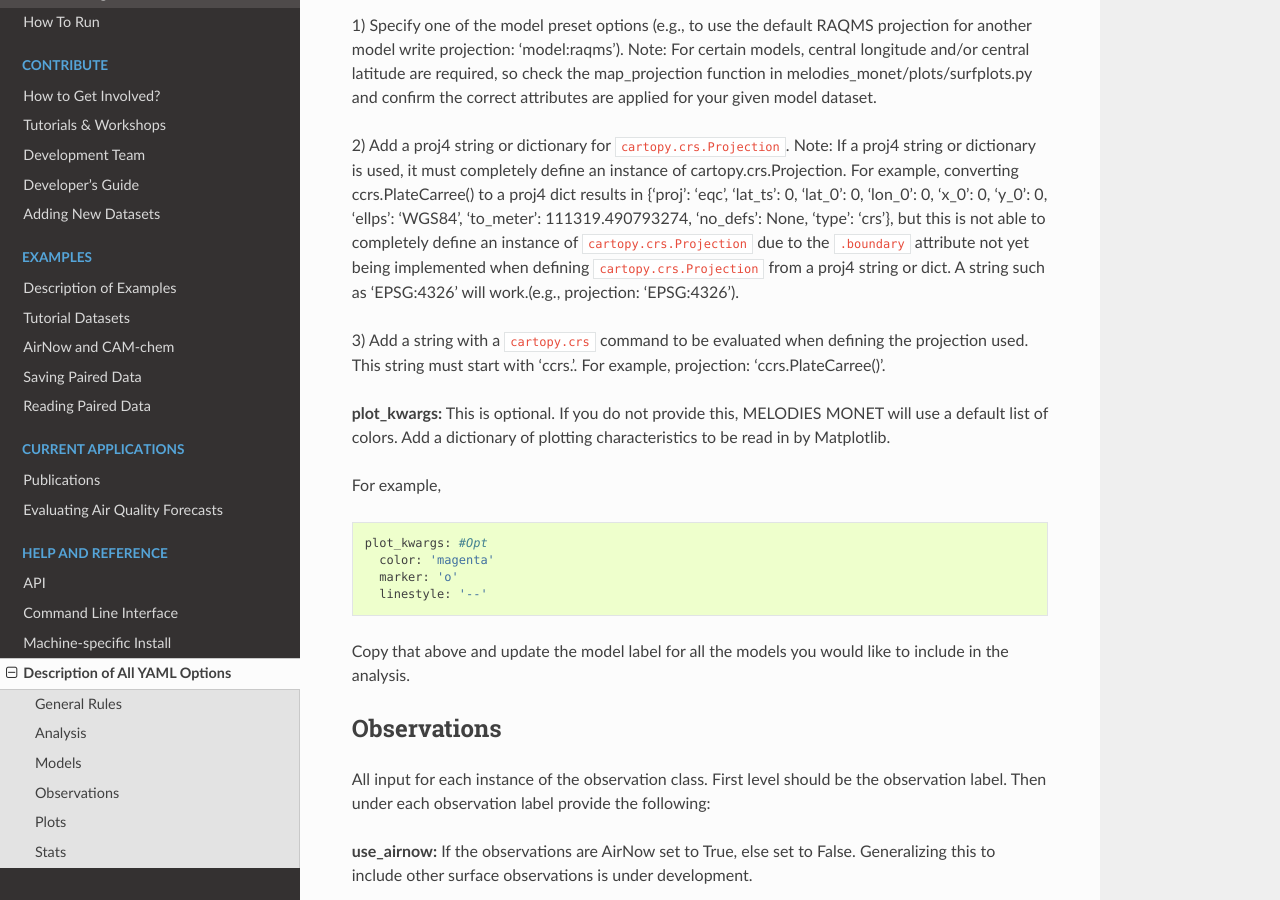
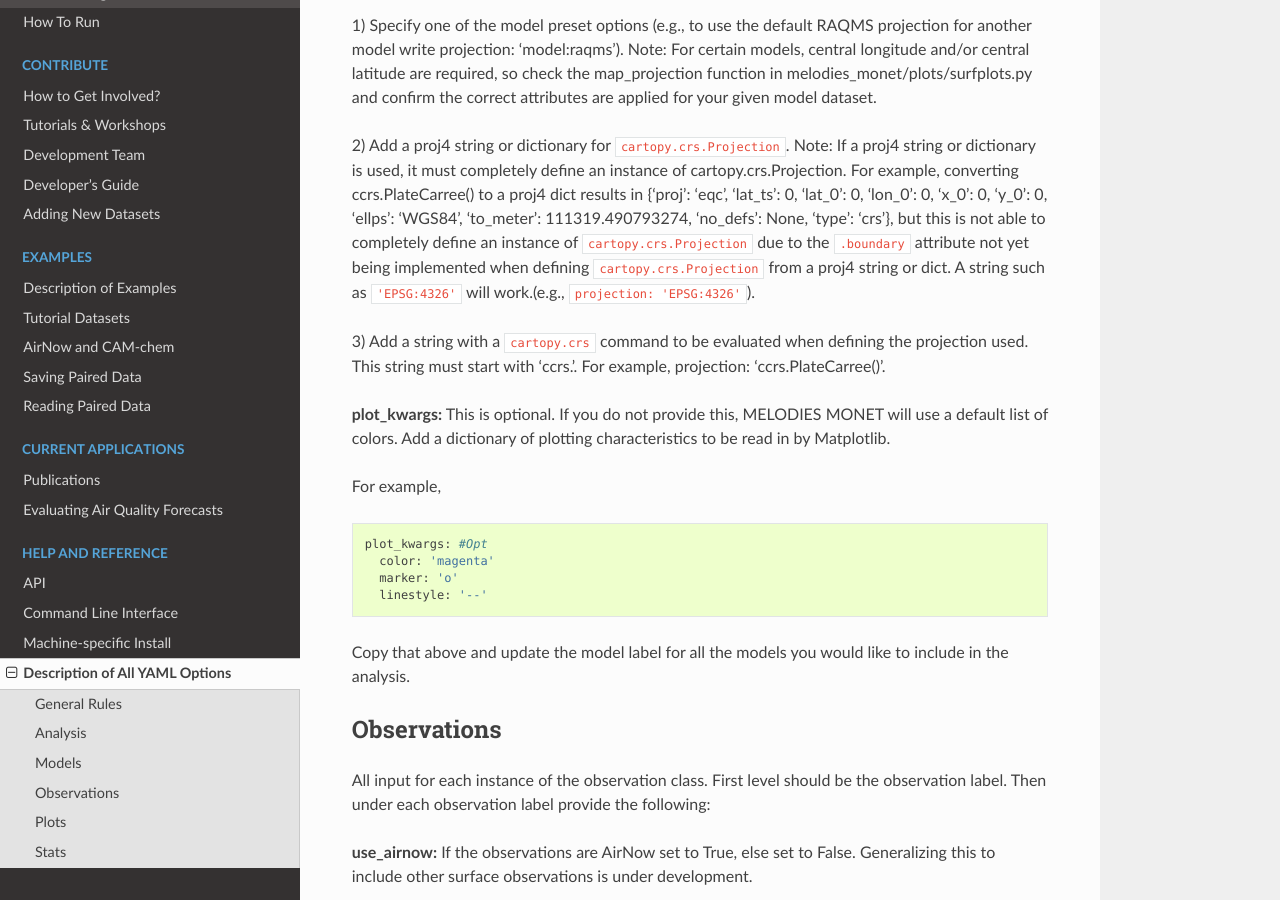
Before and after one commit to NOAA-CSL/MELODIES-MONET, a Sphinx documentation site: the page built from docs/appendix/yaml.rst, in a window 1280 px wide and 900 px high, scrolled down 3250 px. Built offline with Sphinx 7.4.7 and the Read the Docs theme 2.0.0, drawn with Linux system fonts in a browser that asks for light colours; pages that are not in the unit, such as notebooks, are missing from menus.

```diff
--- a/docs/appendix/yaml.rst
+++ b/docs/appendix/yaml.rst
@@ -151,7 +151,7 @@ dict results in {'proj': 'eqc', 'lat_ts': 0, 'lat_0': 0, 'lon_0': 0, 'x_0': 0,
 'type': 'crs'}, but this is not able to completely define an instance of
 ``cartopy.crs.Projection`` due to the ``.boundary`` attribute not yet being implemented
 when defining ``cartopy.crs.Projection`` from a proj4 string or dict.
-A string such as 'EPSG:4326' will work.(e.g., projection: 'EPSG:4326').
+A string such as ``'EPSG:4326'`` will work.(e.g., ``projection: 'EPSG:4326'``).
 
 3) Add a string with a ``cartopy.crs`` command to be evaluated when defining the
 projection used. This string must start with 'ccrs.'. For example,
```
